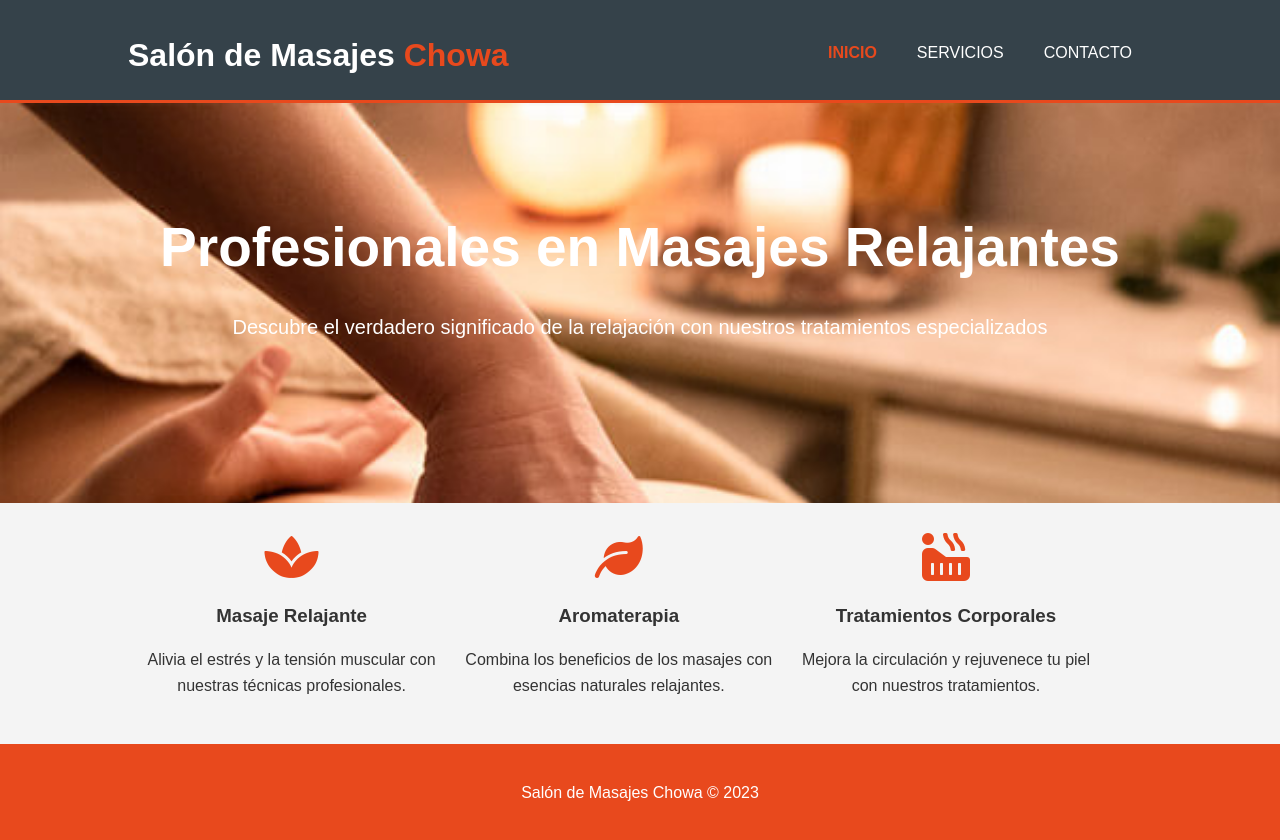
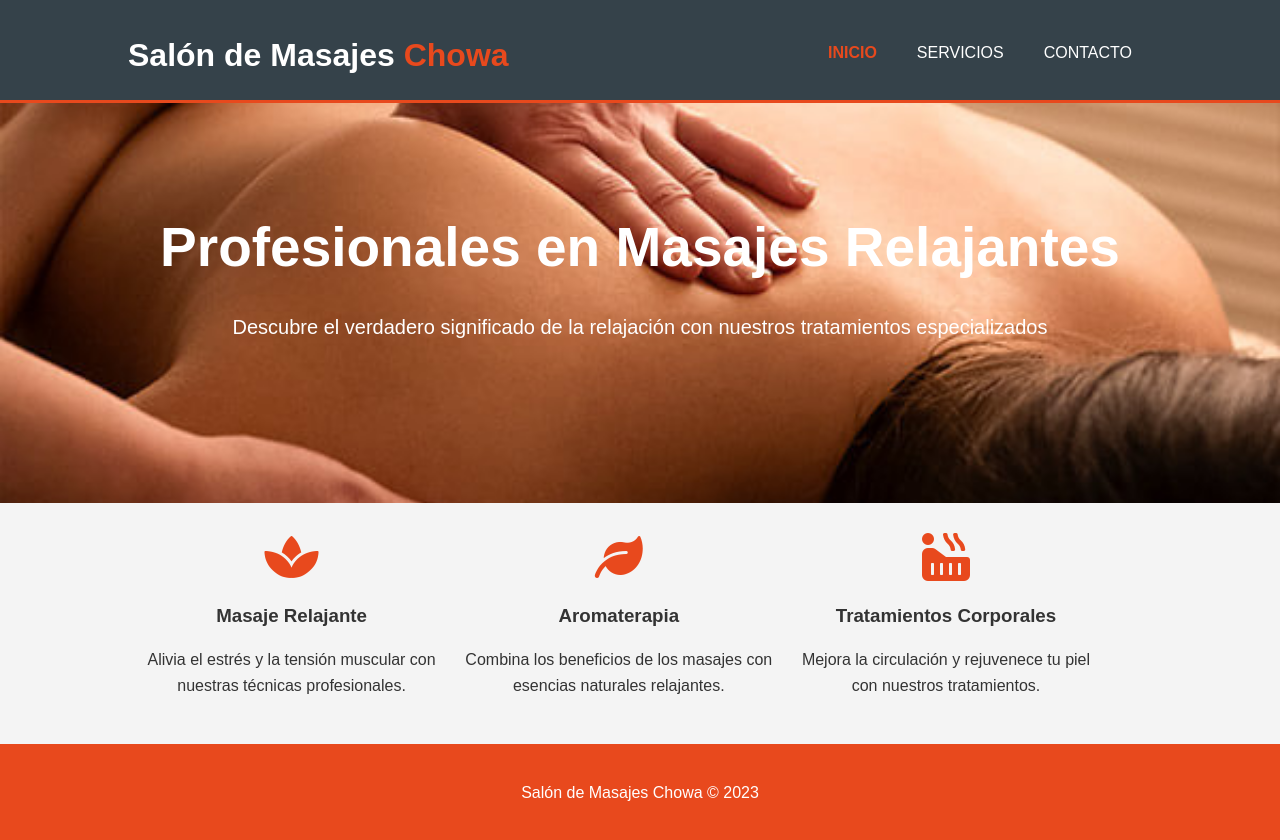
Before and after one commit to RafaFdezF/chowamassage.github.io, a plain HTML site: page index.html in a window 1280 px wide. Drawn offline with Linux system fonts and the light colour scheme.

Commit message:
position images chabge

```diff
--- a/style.css
+++ b/style.css
@@ -69,7 +69,7 @@ header a:hover {
 /* Showcase */
 #showcase {
     min-height: 400px;
-    background: url('assets/images/masaje1.jpg') no-repeat 0 0px;
+    background: url('assets/images/masaje1.jpg') no-repeat center center/cover;
     background-size: cover;
     text-align: center;
     color: #ffffff;
```
